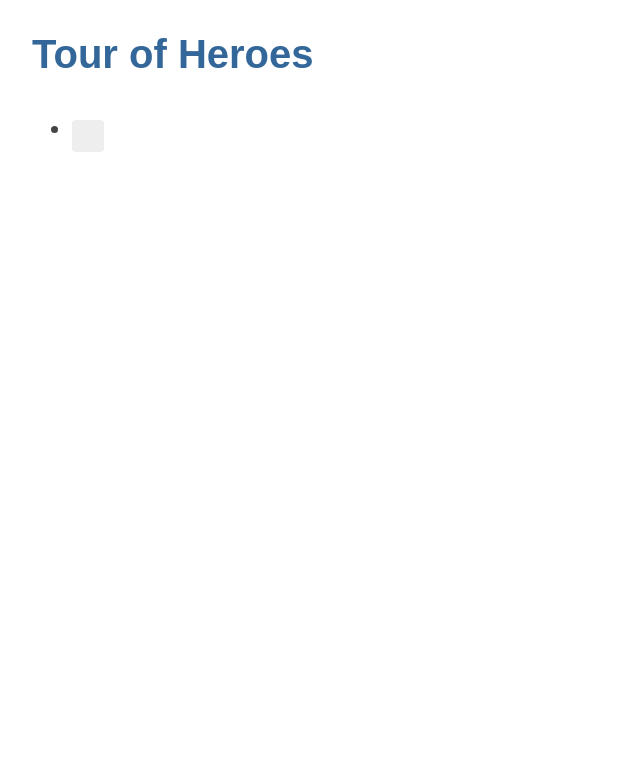
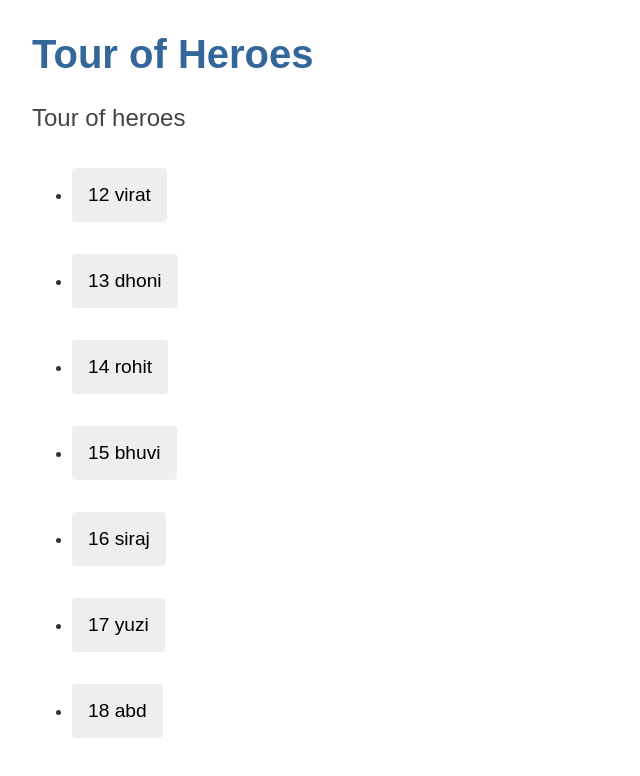
Before and after one commit to Rohan636-create/stackblitz-starters-3c4zf8, an Angular app: page / in a window 1280 px wide. Shown: the top 776 px of the page, without its empty margins (0-640 px from the left). Built offline with nearby package versions, Linux system fonts and the light colour scheme.

Commit message:
3 files modified

```diff
--- a/src/app/heroes/heroes.component.html
+++ b/src/app/heroes/heroes.component.html
@@ -6,13 +6,12 @@
   <label for="name">Hero name: </label>
   <input id="name" [(ngModel)]="hero.name" placeholder="name" />
 </div> -->
-<h2>
-  <ul>
-    <li>
-      <button type="button">
-        <span class="badge"></span>
-        <span class="name"></span>
-      </button>
-    </li>
-  </ul>
-</h2>
+<h2>Tour of heroes</h2>
+<ul class="heroes">
+  <li *ngFor="let hero of heroes">
+    <button type="button">
+      <span class="badge"> {{ hero.id }} </span>
+      <span class="name">{{ hero.name }}</span>
+    </button>
+  </li>
+</ul>
--- a/src/app/heroes/heroes.component.ts
+++ b/src/app/heroes/heroes.component.ts
@@ -12,10 +12,10 @@ import { HEROES } from '../mock-heroes';
   imports: [CommonModule, FormsModule],
 })
 export class HeroesComponent implements OnInit {
-  // hero: Hero = {
-  //   id : 1,
-  //   name : 'vinay'
-  // }
+  hero: Hero = {
+    id: 1,
+    name: 'rohan',
+  };
   heroes = HEROES;
 
   constructor() {}
```
Also changed, not shown: src/app/app.component.html (line endings or trailing spaces).
